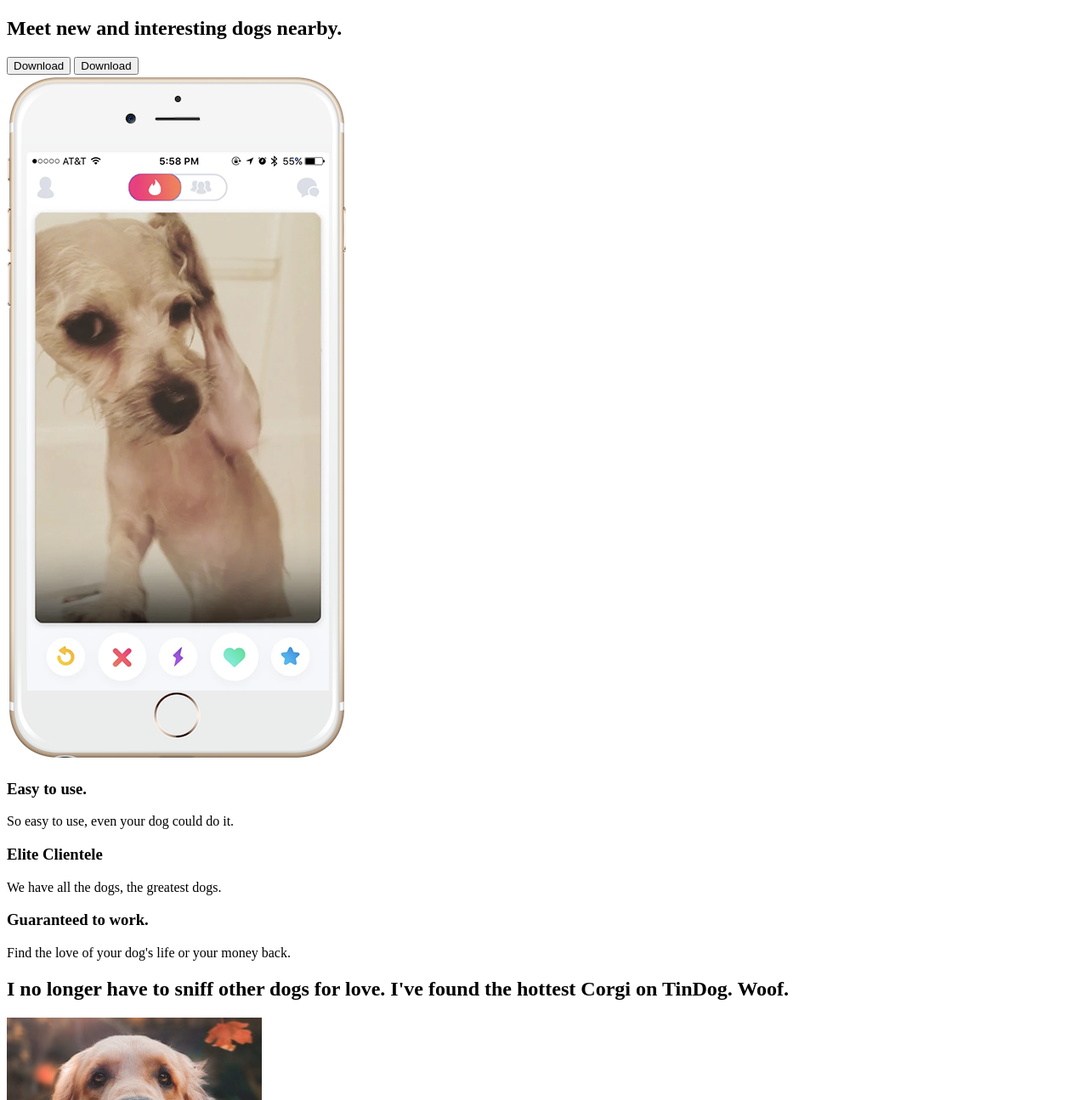
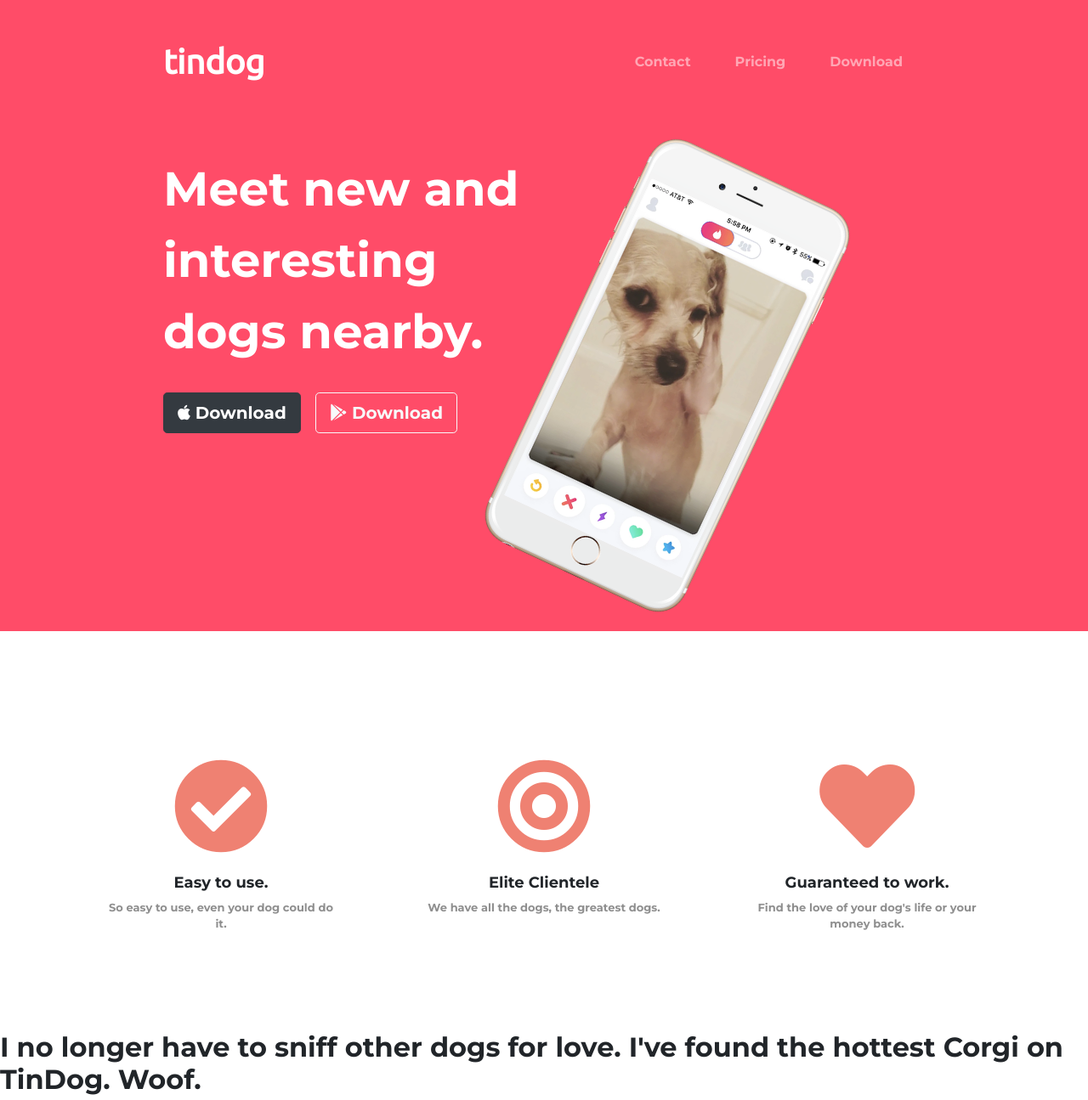
Before and after one commit to Akash6881/tindog, a plain HTML site: page index.html in a window 1280 px wide. Shown: the top 1295 px of the page at 85% size. Drawn offline with nearby package versions, Linux system fonts and the light colour scheme.

Commit message:
top and middle container developed

```diff
--- a/css/styles.css
+++ b/css/styles.css
@@ -0,0 +1,71 @@
+body{
+    font-family: "Montserrat";
+}
+
+
+#title{
+    background-color: #ff4c68;
+    color: white;
+}
+
+h1{
+    font-size: 3.5rem;
+    font-family: "Montserrat";
+    line-height: 1.5;
+}
+
+.container-fluid{
+    padding: 3% 15%;
+}
+
+.navbar-brand{
+    font-family: "Ubuntu";
+    font-size: 2.5rem;
+    font-weight: bold;
+}
+
+.navbar{
+    padding: 0 0 4.5rem 0;
+}
+
+.nav-item{
+    padding : 0 18px;
+}
+
+.download-button{
+    margin: 5% 3% 5% 0;
+}
+
+.title-image{
+    width: 60%;
+    transform: rotate(25deg);
+}
+
+.icons{
+    text-align: center;
+    padding : 50px;
+}
+
+.middle-container{
+    margin: 100px auto 50px auto;
+}
+
+.icons-color{
+    color: #ef8172;
+}
+
+.icons-color:hover{
+    color: #ff4c68;
+}
+
+h3{
+    font-family: "Montserrat";
+    margin-top: 1.5rem;
+    font-size: large;
+}
+
+
+.para-middle{
+    color: #8f8f8f;
+    font-size: 13px;
+}
--- a/index.html
+++ b/index.html
@@ -4,7 +4,27 @@
 <head>
   <meta charset="utf-8">
   <title>TinDog</title>
+
+  <link rel="stylesheet" href="https://cdn.jsdelivr.net/npm/bootstrap@4.6.1/dist/css/bootstrap.min.css"
+    integrity="sha384-zCbKRCUGaJDkqS1kPbPd7TveP5iyJE0EjAuZQTgFLD2ylzuqKfdKlfG/eSrtxUkn" crossorigin="anonymous">
+  <script src="https://cdn.jsdelivr.net/npm/jquery@3.5.1/dist/jquery.slim.min.js"
+    integrity="sha384-DfXdz2htPH0lsSSs5nCTpuj/zy4C+OGpamoFVy38MVBnE+IbbVYUew+OrCXaRkfj"
+    crossorigin="anonymous"></script>
+  <script src="https://cdn.jsdelivr.net/npm/popper.js@1.16.1/dist/umd/popper.min.js"
+    integrity="sha384-9/reFTGAW83EW2RDu2S0VKaIzap3H66lZH81PoYlFhbGU+6BZp6G7niu735Sk7lN"
+    crossorigin="anonymous"></script>
+  <script src="https://cdn.jsdelivr.net/npm/bootstrap@4.6.1/dist/js/bootstrap.min.js"
+    integrity="sha384-VHvPCCyXqtD5DqJeNxl2dtTyhF78xXNXdkwX1CZeRusQfRKp+tA7hAShOK/B/fQ2"
+    crossorigin="anonymous"></script>
+
+  <link rel="preconnect" href="https://fonts.googleapis.com">
+  <link rel="preconnect" href="https://fonts.gstatic.com" crossorigin>
+  <link href="https://fonts.googleapis.com/css2?family=Montserrat:wght@700&family=Ubuntu&display=swap" rel="stylesheet">
+
+  <link rel="stylesheet" href="https://pro.fontawesome.com/releases/v5.10.0/css/all.css"
+    integrity="sha384-AYmEC3Yw5cVb3ZcuHtOA93w35dYTsvhLPVnYs9eStHfGJvOvKxVfELGroGkvsg+p" crossorigin="anonymous" />
   <link rel="stylesheet" href="css/styles.css">
+
 </head>
 
 <body>
@@ -12,19 +32,43 @@
   <section id="title">
 
     <!-- Nav Bar -->
+    <div class="container-fluid">
+      <nav class="navbar navbar-expand-lg navbar-dark">
+        <a class="navbar-brand" href="">tindog</a>
+        <button class="navbar-toggler" type="button" data-toggle="collapse" data-target="#navbarSupportedContent"
+          aria-controls="navbarSupportedContent" aria-expanded="false" aria-label="Toggle navigation">
+          <span class="navbar-toggler-icon"></span>
+        </button>
+        <div class="collapse navbar-collapse" id="navbarSupportedContent">
+          <ul class="navbar-nav ml-auto">
+            <li class="nav-item">
+              <a class="nav-link" href="">Contact</a>
+            </li>
+            <li class="nav-item">
+              <a class="nav-link" href="">Pricing</a>
+            </li>
+            <li class="nav-item">
+              <a class="nav-link" href="">Download</a>
+            </li>
+          </ul>
+        </div>
+      </nav>
 
 
+      <!-- Title -->
+      <div class="row">
+        <div class="col-lg-6">
+          <h1>Meet new and interesting dogs nearby.</h1>
+          <button class="btn btn-dark btn-lg download-button" type="button"><i class="fab fa-apple"></i>
+            Download</button>
+          <button class="btn btn-outline-light btn-lg download-button" type="button"><i class="fab fa-google-play"></i>
+            Download</button>
+        </div>
+        <div class="col-lg-6">
+          <img class="title-image" src="images/iphone6.png" alt="iphone-mockup">
+        </div>
+      </div>
 
-
-    <!-- Title -->
-
-    <div>
-      <h1>Meet new and interesting dogs nearby.</h1>
-      <button type="button">Download</button>
-      <button type="button">Download</button>
-    </div>
-    <div>
-      <img src="images/iphone6.png" alt="iphone-mockup">
     </div>
 
   </section>
@@ -34,15 +78,25 @@
 
   <section id="features">
 
-    <h3>Easy to use.</h3>
-    <p>So easy to use, even your dog could do it.</p>
-
-    <h3>Elite Clientele</h3>
-    <p>We have all the dogs, the greatest dogs.</p>
-
-    <h3>Guaranteed to work.</h3>
-    <p>Find the love of your dog's life or your money back.</p>
-
+    <div class="container middle-container">
+      <div class="row">
+        <div class="col-lg-4 icons">
+          <span class = "icons-color"><i class="fas fa-check-circle fa-7x"></i></span>
+          <h3>Easy to use.</h3>
+          <p class="para-middle">So easy to use, even your dog could do it.</p>
+        </div>
+        <div class="col-lg-4 icons">
+          <span class = "icons-color"><i class="fas fa-bullseye fa-7x"></i></span>
+          <h3>Elite Clientele</h3>
+          <p class="para-middle">We have all the dogs, the greatest dogs.</p>
+        </div>
+        <div class="col-lg-4 icons">
+          <span class = "icons-color"><i class="fas fa-heart fa-7x"></i></span>
+          <h3>Guaranteed to work.</h3>
+          <p class="para-middle">Find the love of your dog's life or your money back.</p>
+        </div>
+      </div>
+    </div>
   </section>
 
 
@@ -126,7 +180,6 @@
 
   </footer>
 
-
 </body>
 
 </html>
```
